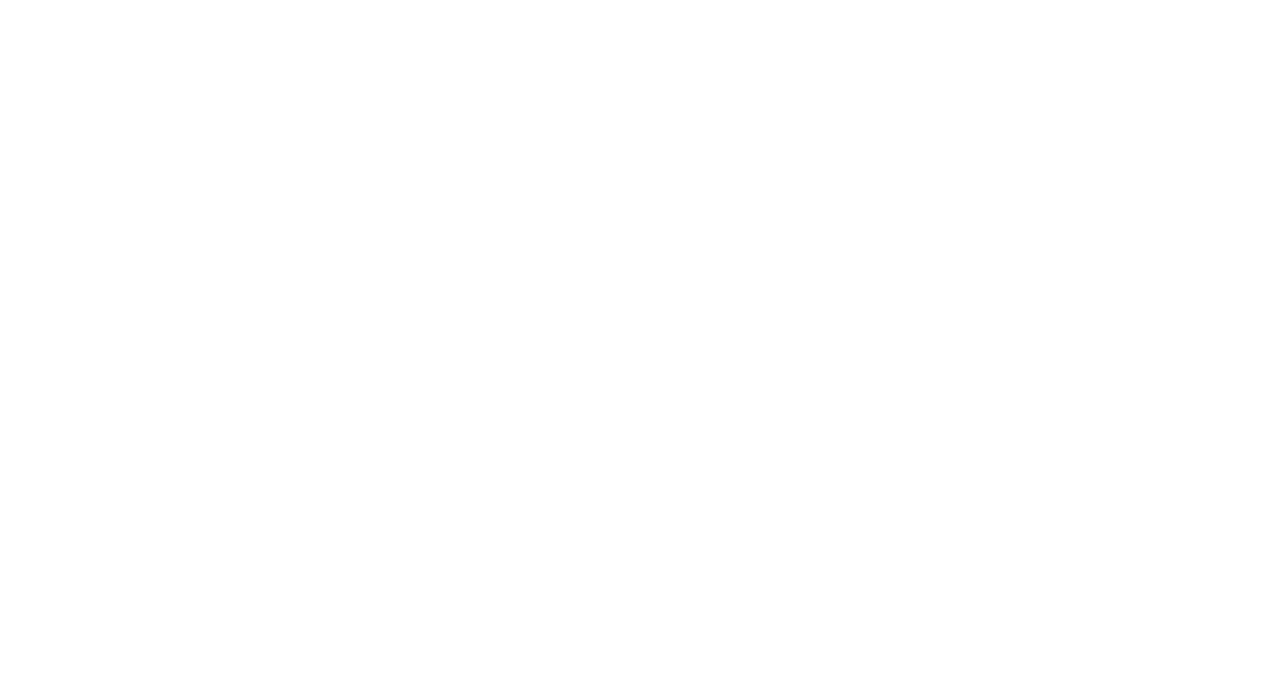
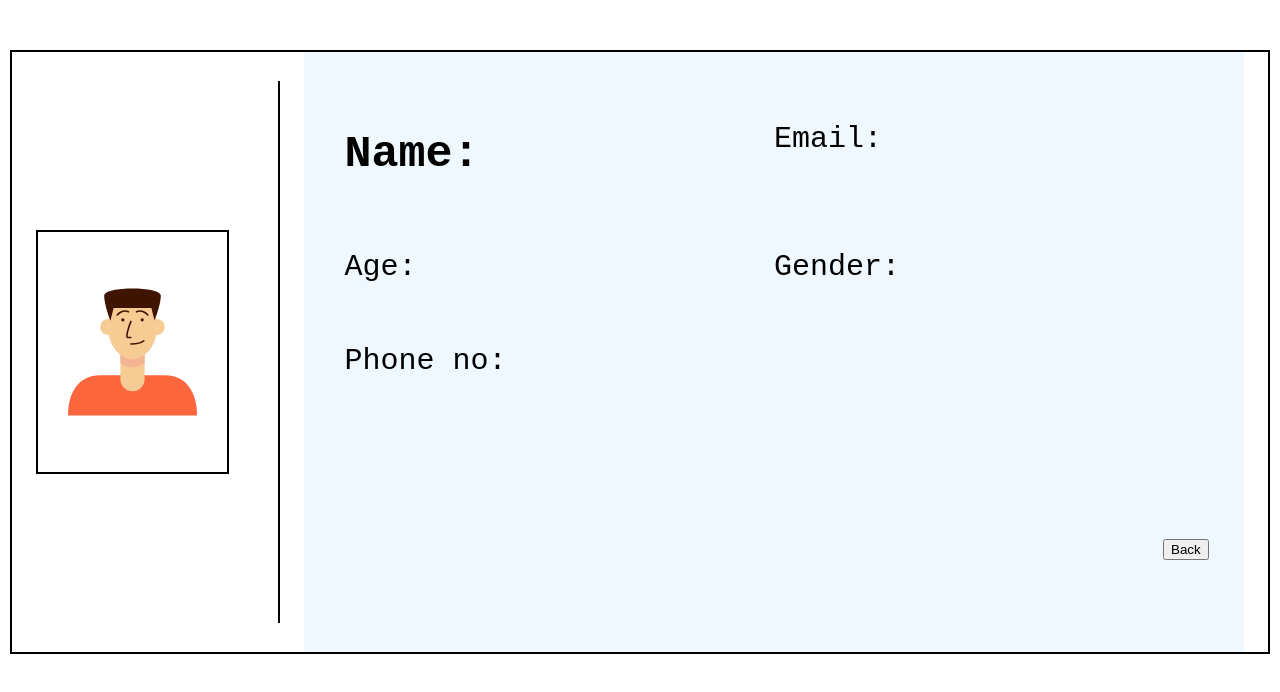
Before and after one commit to abhish3kjaswal/ChatApp-ver1, a React (Create React App) app in the folder client/: page /profile in a window 1280 px wide. Before the commit this address had no page. Shown: the top 692 px of the page. Built offline with nearby package versions, Linux system fonts and the light colour scheme; sample sign-in values are in the browser's storage.

Commit message:
user profile

```diff
--- a/client/package.json
+++ b/client/package.json
@@ -8,9 +8,12 @@
     "@testing-library/user-event": "^13.5.0",
     "react": "^18.2.0",
     "react-dom": "^18.2.0",
+    "react-redux": "^8.1.1",
     "react-router-dom": "^6.10.0",
     "react-scripts": "5.0.1",
     "react-toastify": "^9.1.2",
+    "redux": "^4.2.1",
+    "redux-thunk": "^2.4.2",
     "socket.io": "^4.6.1",
     "socket.io-client": "^4.6.1",
     "web-vitals": "^2.1.4"
--- a/client/src/App.js
+++ b/client/src/App.js
@@ -5,6 +5,8 @@ import Dashboard from "./modules/Dashboard";
 import { Route, Routes, Navigate } from "react-router-dom";
 import { ToastContainer, toast } from "react-toastify";
 import "react-toastify/dist/ReactToastify.css";
+import Profile from "./modules/Profile/Profile";
+
 
 //protectedRoute function
 const ProtectedRoute = ({ children, auth = false }) => {
@@ -37,6 +39,14 @@ function App() {
           </ProtectedRoute>
         }
       />
+      <Route path='/profile' element={
+        <ProtectedRoute auth={true}>
+          <Profile
+            isLoggedIn={localStorage.getItem("user:token") !== null}
+          />
+        </ProtectedRoute>
+      }
+      />
       <Route
         path="/login"
         element={
--- /dev/null
+++ b/client/src/actions/index.js
@@ -0,0 +1,7 @@
+import profileAction from "./profileAction"
+
+const actions = {
+    profileAction
+}
+
+export default actions
--- /dev/null
+++ b/client/src/actions/profileAction.js
@@ -0,0 +1,30 @@
+
+const profileAction = {
+    getUserID: (id) => (dispatch) => {
+        return dispatch({
+            type: 'GET_USER_ID',
+            payload: id
+        })
+
+    },
+    fetchUserDetails: (id) => async (dispatch) => {
+        const res = await fetch(
+            `${process.env.REACT_APP_API_URL}/api/users/${id}`,
+            {
+                method: "GET",
+                headers: {
+                    "Content-Type": "application/json",
+                },
+            }
+        );
+        let resp = await res.json()
+
+        return dispatch({
+            type: 'USER_DETAIL',
+            payload: resp
+        })
+    }
+
+}
+
+export default profileAction;
--- a/client/src/index.css
+++ b/client/src/index.css
@@ -23,3 +23,73 @@ code {
 .logOutBtn{
   color: black;
 }
+
+
+.profileMainDiv{
+  border: 2px solid ;
+  display: flex;
+  flex-direction: row;
+  flex-wrap: wrap;
+  height: 600px;
+  /* width: 100%; */
+  margin: 10px;
+  justify-content: space-evenly;
+  align-items: center;
+  margin-top: 50px;
+}
+
+
+.picSection{
+  border: 2px solid;
+  /* border-radius:50%; */
+  width: 15%;
+  height: 40%;
+  display: flex;
+  align-items: center;
+  justify-content: center;
+}
+
+
+.detailSection{
+  /* border: 2px solid yellow; */
+  height: 90%;
+  /* padding: 10px; */
+  width: 70%;
+  background-color: aliceblue;
+  display: flex;
+  flex-direction: column;
+  padding: 30px;
+}
+
+.imgAvtr{
+  width: 80%;
+  height: 80%;
+}
+
+.btnSection{
+  /* border: 2px solid; */
+  display: flex;
+  flex-direction: row;
+  justify-content: flex-end;
+  padding: 5px;
+}
+
+.userDetails{
+  /* border: 2px solid green; */
+    height: 80%;
+    padding: 10px;
+    font-size: 30px;
+    font-family: monospace;
+}
+
+
+.blackLine{
+  border: 1px solid;
+    height: 90%;
+    margin-left: 2%;
+}
+
+.det1{
+ display: grid;
+ grid-template-columns: 1fr 1fr;
+}
--- a/client/src/index.js
+++ b/client/src/index.js
@@ -3,14 +3,17 @@ import ReactDOM from 'react-dom/client';
 import './index.css';
 import App from './App';
 import reportWebVitals from './reportWebVitals';
-import {BrowserRouter} from 'react-router-dom'
-
+import { BrowserRouter } from 'react-router-dom'
+import store from './store';
+import { Provider } from 'react-redux'
 const root = ReactDOM.createRoot(document.getElementById('root'));
 root.render(
   // <React.StrictMode>
-    <BrowserRouter>
-    <App />
-    </BrowserRouter>
+  <BrowserRouter>
+    <Provider store={store}>
+      <App />
+    </Provider>
+  </BrowserRouter>
   // </React.StrictMode>
 );
 
--- a/client/src/modules/Dashboard/index.js
+++ b/client/src/modules/Dashboard/index.js
@@ -4,14 +4,20 @@ import Button from "../../components/Button";
 import Input from "../../components/Input";
 import { ToastContainer, toast } from "react-toastify";
 import "react-toastify/dist/ReactToastify.css";
-import { useLocation } from "react-router-dom";
+import { useLocation, useNavigate } from "react-router-dom";
+import { useDispatch } from 'react-redux'
 
 
 //socket io client library
 import { io } from "socket.io-client";
+// import { getUserID } from "../../actions/profileAction";
+import actions from "../../actions";
+
+const { profileAction } = actions
 
 const Dashboard = (props) => {
   const location = useLocation();
+  const dispatch = useDispatch()
   const [user, setUser] = useState(
     JSON.parse(localStorage.getItem("user:detail"))
   );
@@ -25,6 +31,9 @@ const Dashboard = (props) => {
   const [activeUsers, setActiveUsers] = useState([]);
   const [socket, setSocket] = useState(null);
   const messageRef = useRef(null);
+
+  const navigate = useNavigate();
+
 
   useEffect(() => {
     //Socket
@@ -178,6 +187,14 @@ const Dashboard = (props) => {
     setTab(tab);
   };
 
+
+  const profileClick = (e) => {
+    e && e.preventDefault()
+    dispatch(profileAction.fetchUserDetails(user.id))
+    navigate('/profile')
+  }
+
+
   const convoUsers = conversations.map((c) => c.user?.id);
   convoUsers.push(user.id);
   const noConvoUsers = users.filter((u) => user.id !== u.id);
@@ -192,7 +209,9 @@ const Dashboard = (props) => {
       {/* left section */}
       <div className="w-[25%] h-screen bg-secondary overflow-auto overflow-x-hidden">
         <div className="flex items-center my-8 mx-8">
-          <div className="border border-primary p-[7px] rounded-full">
+          <div className="border border-primary p-[7px] rounded-full" onClick={e =>
+            profileClick(e)
+          }>
             <img src={userAvatar} width={60} height={60} />
           </div>
           <div className="ml-8">
@@ -389,7 +408,7 @@ const Dashboard = (props) => {
             }
             onClick={(e) => changeTab(e, "All")}
           >
-            Others
+            All Users
           </div>
           <div
             className={
--- a/client/src/modules/Form/index.js
+++ b/client/src/modules/Form/index.js
@@ -10,6 +10,9 @@ import { useNavigate } from "react-router-dom";
 const Form = ({ isSignInPage = false }) => {
   const [data, setData] = useState({
     ...(!isSignInPage && { fullName: "" }),
+    ...(!isSignInPage && { age: "" }),
+    ...(!isSignInPage && { gender: "" }),
+    ...(!isSignInPage && { phoneNo: "" }),
     email: "",
     password: "",
   });
@@ -39,12 +42,24 @@ const Form = ({ isSignInPage = false }) => {
       }
     );
 
-
     const resData = await res.json();
 
     if (res.status == 400) {
-      toast.error(resData.message);
-    } else {
+      toast.success(resData.message);
+    }
+    if (!isSignInPage) {
+      toast.error('User Registered');
+      navigate("/login");
+      setData({
+        ...(!isSignInPage && { fullName: "" }),
+        ...(!isSignInPage && { age: "" }),
+        ...(!isSignInPage && { gender: "" }),
+        ...(!isSignInPage && { phoneNo: "" }),
+        email: "",
+        password: "",
+      })
+    }
+    else {
       if (resData.token) {
         localStorage.setItem("user:token", resData.token);
         localStorage.setItem("user:detail", JSON.stringify(resData.user));
@@ -91,6 +106,42 @@ const Form = ({ isSignInPage = false }) => {
           ) : (
             ""
           )}
+          {!isSignInPage ? (
+            <Input
+              label="Age"
+              name="age"
+              placeholder="Enter your Age"
+              className="mb-6 w-[50%]"
+              value={data.age}
+              onChange={handleInputs}
+            />
+          ) : (
+            ""
+          )}
+          {!isSignInPage ? (
+            <Input
+              label="Gender"
+              name="gender"
+              placeholder="Enter your gender"
+              className="mb-6 w-[50%]"
+              value={data.gender}
+              onChange={handleInputs}
+            />
+          ) : (
+            ""
+          )}
+          {!isSignInPage ? (
+            <Input
+              label="Phone No."
+              name="phoneNo"
+              placeholder="Enter your Phone No"
+              className="mb-6 w-[50%]"
+              value={data.phoneNo}
+              onChange={handleInputs}
+            />
+          ) : (
+            ""
+          )}
           <Input
             label="Email"
             name="email"
@@ -113,7 +164,7 @@ const Form = ({ isSignInPage = false }) => {
             label={isSignInPage ? "Log In" : "Sign up"}
             className="w-1/2 mb-2"
             type="submit"
-            // onClick={handleButton}
+          // onClick={handleButton}
           />
         </form>
         <div>
--- /dev/null
+++ b/client/src/modules/Profile/Profile.js
@@ -0,0 +1,52 @@
+import React, { useState } from 'react'
+import userAvatar from "../../assets/userAvatar.svg";
+import Button from '../../components/Button';
+import { useLocation, useNavigate } from "react-router-dom";
+import { useSelector } from 'react-redux'
+
+const Profile = (props) => {
+    const navigate = useNavigate();
+    const state = useSelector(state => state.profileReducer)
+
+
+    const [profile, setprofile] = useState(state.currentUserDetail || {})
+
+    return (
+        <div className='profileMainDiv'>
+            <div className='picSection'>
+                <img src={userAvatar} width={60} height={60} className='imgAvtr' />
+            </div>
+            <div className='blackLine'></div>
+
+            <div className='detailSection'>
+                <div className='userDetails'>
+                    <div className='det1'>
+                        <h2 style={{ marginBottom: '40px' }}>Name: {profile.fullName}</h2>
+                        <p style={{ marginBottom: '30px' }}>Email: {profile.email}</p>
+                        <p style={{ marginBottom: '30px' }}>Age: {profile.age ? profile.age : ''}</p>
+                        <p style={{ marginBottom: '30px' }}>Gender: {profile.gender ? profile.gender : ''}</p>
+                        <p style={{ marginBottom: '30px' }}>Phone no: {profile.phoneNo ? profile.phoneNo : ''}</p>
+                    </div>
+
+                </div>
+                <div className='btnSection'>
+                    <Button
+                        // className="text-xs text-black-500 w-auto ml-10  bg-transparent hover:bg-black-500 font-semibold hover:text-white py-2 px-4 border border-black-500 hover:border-transparent rounded logOutBtn"
+                        onClick={(e) => navigate(`/`)
+                        }
+                        label={"Back"}
+                    ></Button>
+                    {/* <Button
+                className="text-xs text-black-500 w-auto ml-10  bg-transparent hover:bg-black-500 font-semibold hover:text-white py-2 px-4 border border-black-500 hover:border-transparent rounded logOutBtn"
+                onClick={(e) => {
+                    console.log("Edit")
+                }}
+                label={"Edit"}
+              ></Button> */}
+                </div>
+            </div>
+        </div>
+    )
+}
+
+export default Profile
--- /dev/null
+++ b/client/src/reducers/index.js
@@ -0,0 +1,7 @@
+import profileReducer from "./profileReducer";
+
+const reducers = {
+    profileReducer
+}
+
+export default reducers;
--- /dev/null
+++ b/client/src/reducers/profileReducer.js
@@ -0,0 +1,14 @@
+
+const profileReducer = (state = { currentUserId: null, currentUserDetail: {} }, action) => {
+    switch (action.type) {
+        case 'init': return { state: {} }
+        case 'GET_USER_ID':
+            return { ...state, currentUserId: action.payload }
+        case 'USER_DETAIL':
+            return { ...state, currentUserDetail: action.payload }
+        default:
+            return { state }
+    }
+}
+
+export default profileReducer
--- /dev/null
+++ b/client/src/store.js
@@ -0,0 +1,15 @@
+import { createStore, combineReducers, applyMiddleware } from 'redux'
+import thunk from 'redux-thunk'
+import reducers from './reducers'
+// import profileReducer from './reducers/profileReducer'
+
+
+const init = {}
+
+const reducer = combineReducers({ profileReducer: reducers.profileReducer })
+
+const middleware = [thunk]
+
+const store = createStore(reducer, init, applyMiddleware(...middleware))
+
+export default store
```
Also changed, not shown: 1 other file (tests, documents, lock files or other folders).
